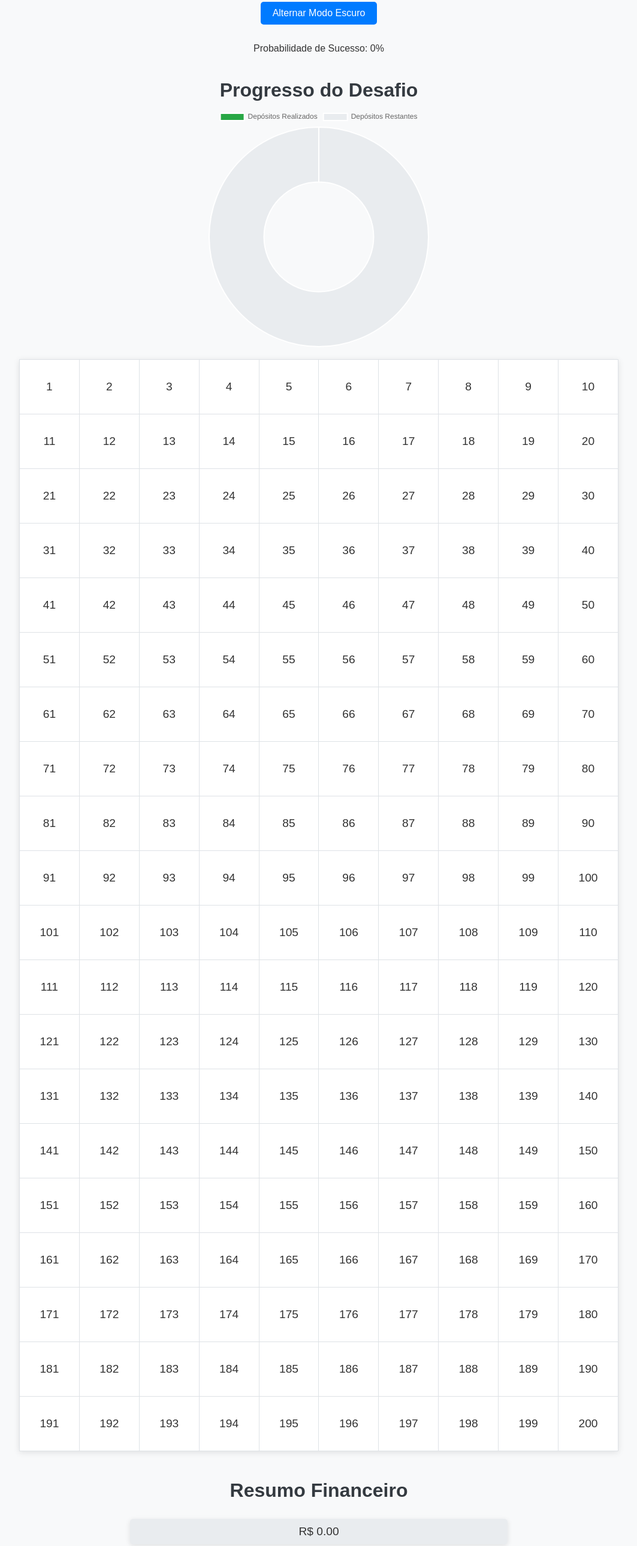
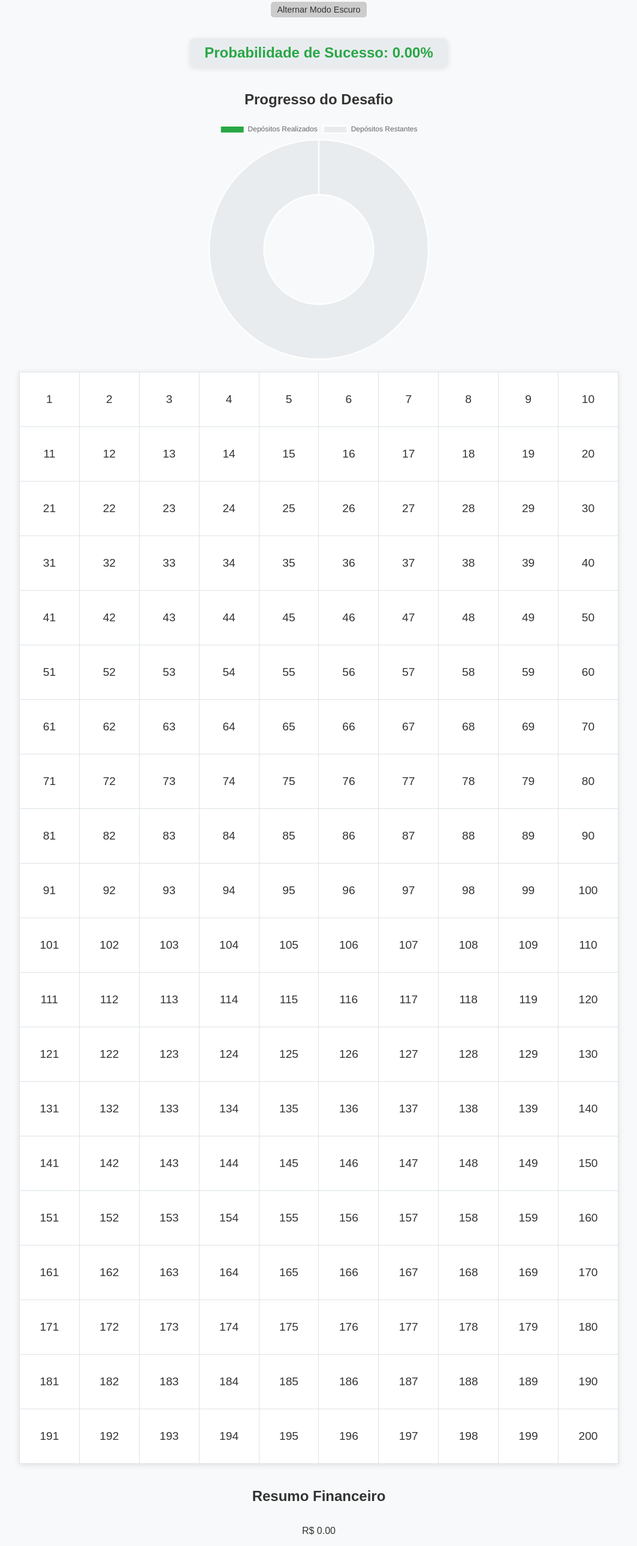
Before and after one commit to diogojmt/Desafio200Depositos, a website: page index.html in a window 1280 px wide. Shown: the part 166-2744 px from the top of the page at 60% size, without its empty margins (108-1171 px from the left). Drawn offline with Linux system fonts and the light colour scheme.

Commit message:
Atualização

```diff
--- a/index.html
+++ b/index.html
@@ -4,13 +4,7 @@
     <meta charset="UTF-8">
     <meta name="viewport" content="width=device-width, initial-scale=1.0">
     <title>Desafio dos 200 Depósitos</title>
-
-    <!-- Favicon -->
-    <link rel="icon" href="icons8-cofrinho-16.png">
-
-    <!-- CSS -->
     <link rel="stylesheet" href="styles.css">
-
     <!-- Referência local ao Chart.js -->
     <script src="js/chart.umd.js"></script>
 </head>
@@ -22,8 +16,8 @@
     <!-- Botão para Alternar o Modo Escuro -->
     <button id="dark-mode-toggle">Alternar Modo Escuro</button>
 
-	<!-- Exibição da Probabilidade -->
-	<p id="probabilidade">Probabilidade de Sucesso: 0%</p>
+    <!-- Exibição da Probabilidade com novo estilo -->
+    <p id="probabilidade" class="probabilidade-visual">Probabilidade de Sucesso: 0%</p>
 
     <!-- Gráfico de Progresso -->
     <h2>Progresso do Desafio</h2>
--- a/script.js
+++ b/script.js
@@ -21,6 +21,7 @@ document.addEventListener('DOMContentLoaded', () => {
         console.log(`Depósitos: ${depositos.length}, Dias Restantes: ${diasRestantes}, Depósitos Restantes: ${depositosRestantes}`);
 
         if (diasRestantes <= 0) {
+            console.log("Dias restantes é zero ou negativo. Probabilidade de sucesso: 0%");
             document.getElementById('probabilidade').textContent = "Probabilidade de Sucesso: 0%";
             return;
         }
@@ -44,7 +45,7 @@ document.addEventListener('DOMContentLoaded', () => {
         document.getElementById('probabilidade').textContent = `Probabilidade de Sucesso: ${probabilidade.toFixed(2)}%`;
     }
 
-    // Atualizar probabilidade junto com o total e o gráfico
+    // Função para atualizar o total de depósitos e dias restantes
     function atualizarTotal() {
         calcularTotal();
         totalDisplay.textContent = `R$ ${total.toFixed(2)}`;
@@ -136,6 +137,7 @@ document.addEventListener('DOMContentLoaded', () => {
                     if (!cell.classList.contains('selected')) {
                         cell.classList.add('selected');
                         depositos.push(valorClicado); // Adiciona o valor correto
+                        console.log(`Depósito feito: ${valorClicado}, Total de depósitos: ${depositos.length}`);
                         localStorage.setItem('depositos', JSON.stringify(depositos));
                         atualizarTotal();
                         atualizarHistorico();
@@ -224,15 +226,6 @@ document.addEventListener('DOMContentLoaded', () => {
         return diasRestantes > 0 ? diasRestantes : 0;
     }
 
-    // Atualizar o total de depósitos e dias restantes
-    function atualizarTotal() {
-        calcularTotal();
-        totalDisplay.textContent = `R$ ${total.toFixed(2)}`;
-        const diasRestantes = calcularDiasRestantes();
-        const mensagem = `Faltam ${diasRestantes} dias para terminar o desafio e você já realizou ${depositos.length} depósitos totalizando R$ ${total.toFixed(2)}.`;
-        document.getElementById('mensagem').textContent = mensagem;
-    }
-
     // Notificações de alerta para falta de depósitos
     setInterval(() => {
         if (Date.now() - ultimoDeposito > 86400000) { // 24 horas
--- a/styles.css
+++ b/styles.css
@@ -41,28 +41,50 @@ body.dark-mode td.selected {
     background-color: #ff5722;
 }
 
-/* Botão de Modo Escuro */
+/* Botão de Modo Escuro (Mais Discreto) */
 #dark-mode-toggle {
     margin: 15px;
-    padding: 10px 20px;
-    background-color: #007bff;
-    color: #fff;
+    padding: 5px 10px;
+    background-color: #ccc; /* Cor discreta */
+    color: #333;
     border: none;
     border-radius: 5px;
     cursor: pointer;
-    font-size: 1em;
+    font-size: 0.9em;
+    transition: background-color 0.3s ease;
 }
 
 #dark-mode-toggle:hover {
-    background-color: #0056b3;
+    background-color: #bbb;
+}
+
+/* Estilo da Probabilidade (Mais Atraente) */
+.probabilidade-visual {
+    font-size: 1.5em;
+    color: #28a745;
+    font-weight: bold;
+    background-color: #e9ecef;
+    padding: 10px 15px;
+    border-radius: 8px;
+    box-shadow: 0 2px 10px rgba(0, 0, 0, 0.1);
+    text-align: center;
+    width: 100%;
+    max-width: 400px;
+    margin: 20px 0;
+}
+
+/* Probabilidade no Modo Escuro */
+body.dark-mode .probabilidade-visual {
+    background-color: #444;
+    color: #28a745;
 }
 
 /* Container para rolagem horizontal e centralização */
 .table-container {
     width: 100%;
-    max-width: 1000px; /* Define um limite de largura para centralizar em telas grandes */
+    max-width: 1000px;
     overflow-x: auto;
-    margin: 20px auto; /* Centraliza o container */
+    margin: 20px auto;
     box-shadow: 0 2px 10px rgba(0, 0, 0, 0.1);
 }
 
@@ -101,44 +123,6 @@ td:hover {
     transition: background-color 0.2s ease;
 }
 
-/* Resumo Financeiro */
-h2 {
-    color: #343a40;
-    font-size: 2em;
-    margin-bottom: 10px;
-}
-
-#total, #mensagem, #data-inicial, #data-final {
-    font-size: 1.2em;
-    margin-bottom: 15px;
-    padding: 10px 15px;
-    background-color: #e9ecef;
-    border-radius: 5px;
-    width: 80%;
-    max-width: 600px;
-    text-align: center;
-    box-shadow: 0 2px 8px rgba(0, 0, 0, 0.1);
-}
-
-/* Resumo Financeiro no Modo Escuro */
-body.dark-mode #total,
-body.dark-mode #mensagem,
-body.dark-mode #data-inicial,
-body.dark-mode #data-final {
-    background-color: #444; /* Fundo mais escuro */
-    color: #ffffff; /* Texto branco para contraste */
-    border: 1px solid #555; /* Bordas sutis para destacar os campos */
-}
-
-/* Hover para os Elementos no Modo Escuro */
-body.dark-mode #total:hover,
-body.dark-mode #mensagem:hover,
-body.dark-mode #data-inicial:hover,
-body.dark-mode #data-final:hover {
-    background-color: #555; /* Fundo levemente mais claro ao passar o mouse */
-    transition: background-color 0.3s ease;
-}
-
 /* Responsividade */
 @media (max-width: 768px) {
     #total, #mensagem, #data-inicial, #data-final {
@@ -151,17 +135,6 @@ body.dark-mode #data-final:hover {
     }
 }
 
-/* Modo Escuro para Responsividade */
-@media (max-width: 768px) {
-    body.dark-mode {
-        background-color: #222;
-    }
-
-    body.dark-mode td {
-        background-color: #444;
-    }
-}
-
 /* Canvas para o Gráfico */
 canvas {
     max-width: 600px;
```
